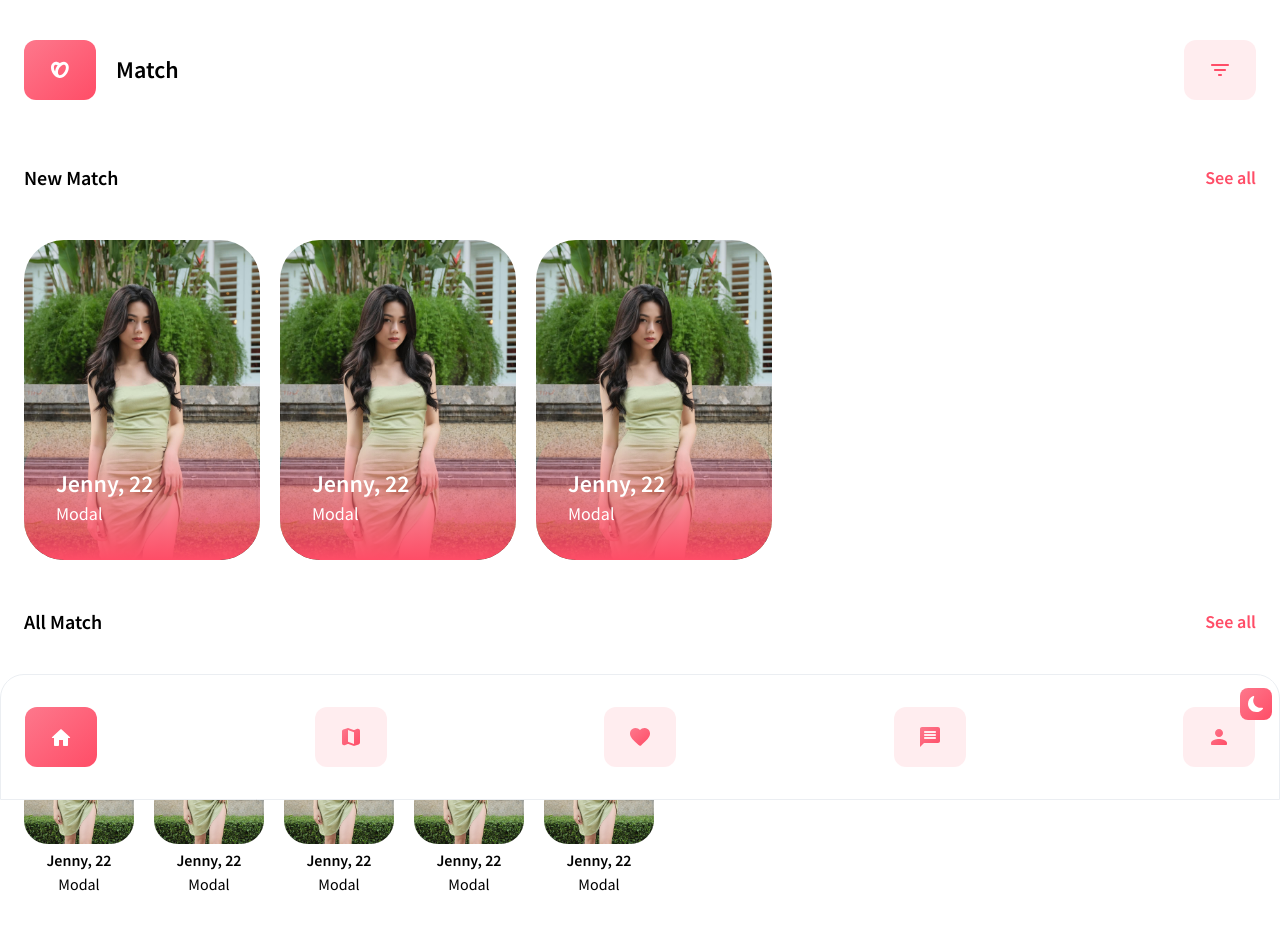
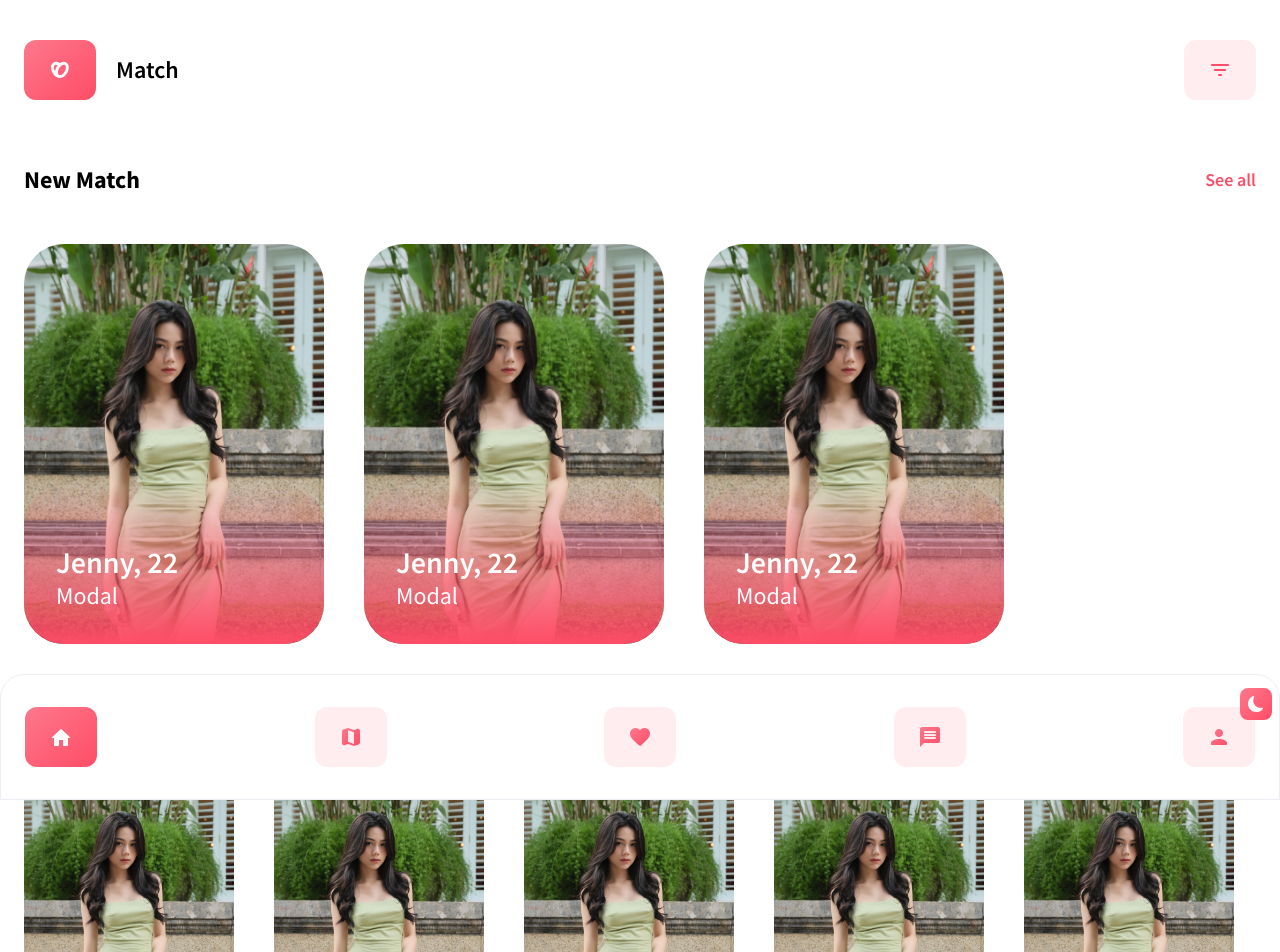
Before and after one commit to b1amage/further-web-front-end, a React (Create React App) app: page /match/1 in a window 1280 px wide. Shown: the top 952 px of the page. Built offline with nearby package versions, Linux system fonts and the light colour scheme.

Commit message:
responsive match page

```diff
--- a/src/components/match/MatchCard.js
+++ b/src/components/match/MatchCard.js
@@ -7,8 +7,8 @@ const MatchCard = ({ primary, user }) => {
 			<div
 				className={`${
 					primary
-						? "rounded-[40px] w-[236px] h-[320px]"
-						: "rounded-[24px] w-[110px] h-[160px]"
+						? "rounded-[40px] w-[236px] h-[320px] lg:w-[300px] lg:h-[400px]"
+						: "rounded-[24px] w-[110px] h-[160px] md:w-[140px] md:h-[200px] lg:w-[210px] lg:h-[300px]"
 				}  overflow-hidden`}
 			>
 				<div>
@@ -21,13 +21,17 @@ const MatchCard = ({ primary, user }) => {
 			</div>
 			{primary ? (
 				<div className="absolute rounded-[40px] bottom-0 flex flex-col justify-end w-full p-8 text-white bg-gradient-to-t from-primary-100 to-transparent h-2/5">
-					<h3 className="text-2xl font-semibold">Jenny, 22</h3>
-					<p className="text-lg">Modal</p>
+					<h3 className="text-2xl font-semibold lg:text-3xl">
+						Jenny, 22
+					</h3>
+					<p className="text-lg md:text-xl lg:text-2xl">Modal</p>
 				</div>
 			) : (
-				<div className="flex flex-col w-full p-1 text-center">
-					<h3 className="font-semibold">Jenny, 22</h3>
-					<p className="">Modal</p>
+				<div className="flex flex-col w-full p-1 text-center md:p-2">
+					<h3 className="font-semibold md:text-lg lg:text-xl">
+						Jenny, 22
+					</h3>
+					<p className="md:text-base">Modal</p>
 				</div>
 			)}
 		</div>
--- /dev/null
+++ b/src/utilities/SectionTitle.js
@@ -0,0 +1,13 @@
+import React from "react";
+
+const SectionTitle = ({ children, className }) => {
+	return (
+		<h3
+			className={`text-xl font-semibold capitalize lg:font-bold lg:text-2xl ${className}`}
+		>
+			{children}
+		</h3>
+	);
+};
+
+export default SectionTitle;
--- a/src/views/MatchPage.js
+++ b/src/views/MatchPage.js
@@ -2,6 +2,7 @@ import React from "react";
 import Header from "../components/header/Header";
 import MatchCard from "../components/match/MatchCard";
 import NavBar from "../components/navbar/NavBar";
+import SectionTitle from "../utilities/SectionTitle";
 
 const MatchPage = () => {
 	return (
@@ -10,11 +11,13 @@ const MatchPage = () => {
 			<NavBar />
 
 			<div className="flex items-center justify-between my-12 font-semibold">
-				<h3 className="text-xl capitalize">New match</h3>
-				<p className="text-lg text-primary-100">See all</p>
+				<SectionTitle>New match</SectionTitle>
+				<p className="text-lg cursor-pointer text-primary-100">
+					See all
+				</p>
 			</div>
 
-			<div className="flex gap-5 overflow-x-scroll scroll-ctn scroll-smooth snap-x">
+			<div className="flex gap-5 overflow-x-scroll md:gap-8 lg:gap-10 scroll-ctn scroll-smooth snap-x">
 				{Array(3)
 					.fill()
 					.map((_, index) => (
@@ -23,11 +26,13 @@ const MatchPage = () => {
 			</div>
 
 			<div className="flex items-center justify-between my-12 font-semibold">
-				<h3 className="text-xl capitalize">All match</h3>
-				<p className="text-lg text-primary-100">See all</p>
+				<SectionTitle>All match</SectionTitle>
+				<p className="text-lg cursor-pointer text-primary-100">
+					See all
+				</p>
 			</div>
 
-			<div className="flex gap-5 mb-16 overflow-x-scroll scroll-ctn scroll-smooth snap-x">
+			<div className="flex gap-5 mb-16 overflow-x-scroll md:gap-8 lg:gap-10 scroll-ctn scroll-smooth snap-x">
 				{Array(5)
 					.fill()
 					.map((_, index) => (
```
